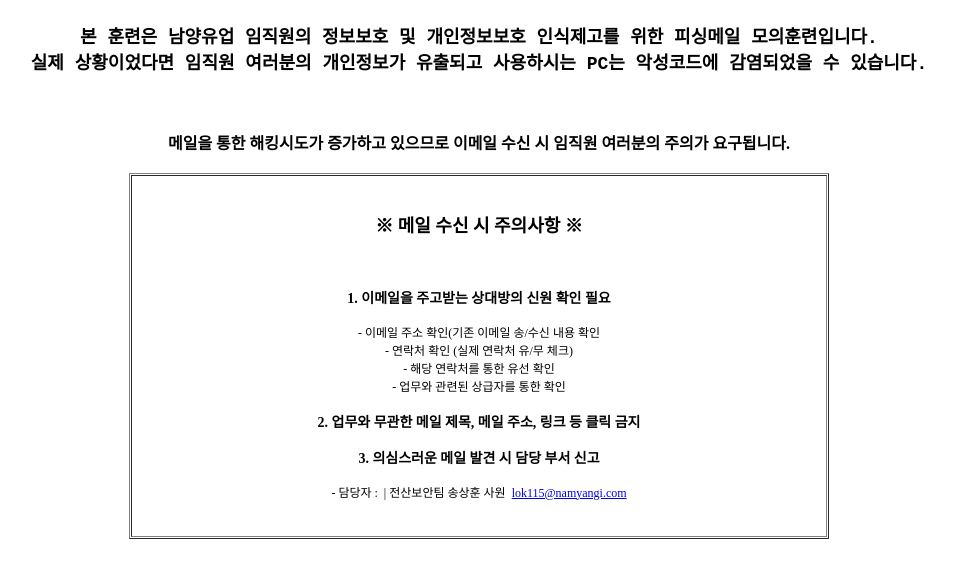
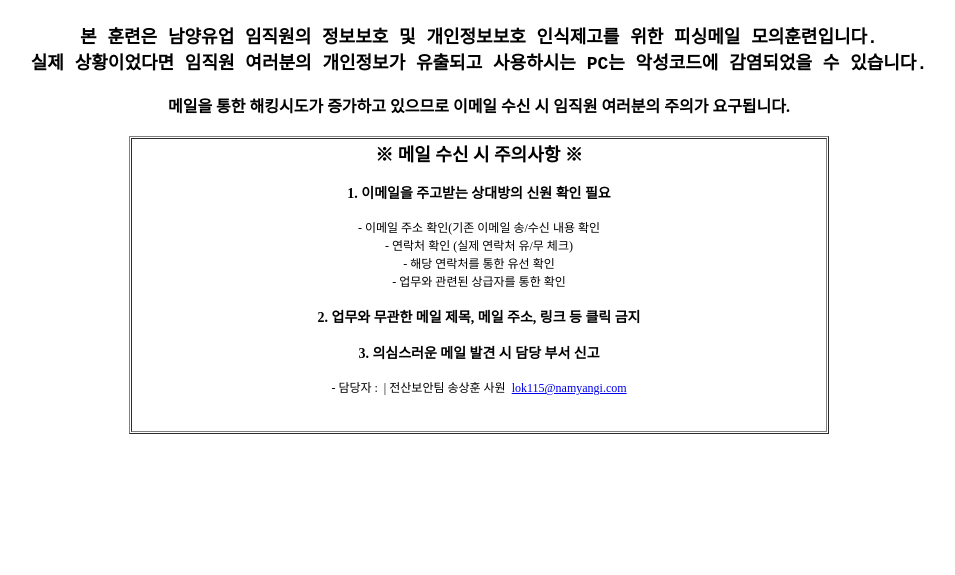
Before and after one commit to calm0115/warning, a plain HTML site: page index.html in a window 1280 px wide. Shown: the part 133-708 px from the top of the page, without its empty margins (161-1116 px from the left). Drawn offline with Linux system fonts and the light colour scheme.

Commit message:
index.html

```diff
--- a/index.html
+++ b/index.html
@@ -11,19 +11,13 @@
 <h3 style="font-family: 나눔고딕; text-align: center;"><big><kbd><strong><span style="font-size: 18px;">본 훈련은 남양유업 임직원의 정보보호 및 개인정보보호 인식제고를 위한 피싱메일 모의훈련입니다.<br/>
 실제 상황이었다면 임직원 여러분의 개인정보가 유출되고 사용하시는 PC는 악성코드에 감염되었을 수 있습니다. </span></strong></kbd></big></h3>
 
-<p style="text-align: center;"> </p>
-
 <h3 style="text-align: center;"><big><strong><kbd><span style="font-family: 나눔고딕; font-size: 16px;">메일을 통한 해킹시도가 증가하고 있으므로 이메일 수신 시 임직원 여러분의 주의가 요구됩니다.</span></kbd></strong></big></h3>
 
 <table align="center" border="1" cellpadding="1" cellspacing="1" style="width: 700px;">
 	<tbody>
 		<tr>
 			<td>
-			<p style="text-align: center;"> </p>
-
 			<p style="text-align: center;"><span style="font-size: 18px;"><span style="font-family: 나눔고딕;"><strong>※ 메일 수신 시 주의사항 ※</strong></span></span></p>
-
-			<p style="text-align: center;"> </p>
 
 			<p style="text-align: center;"><span style="font-family: 나눔고딕; font-size: 14px;"><strong>1. 이메일을 주고받는 상대방의 신원 확인 필요</strong></span></p>
 
```
